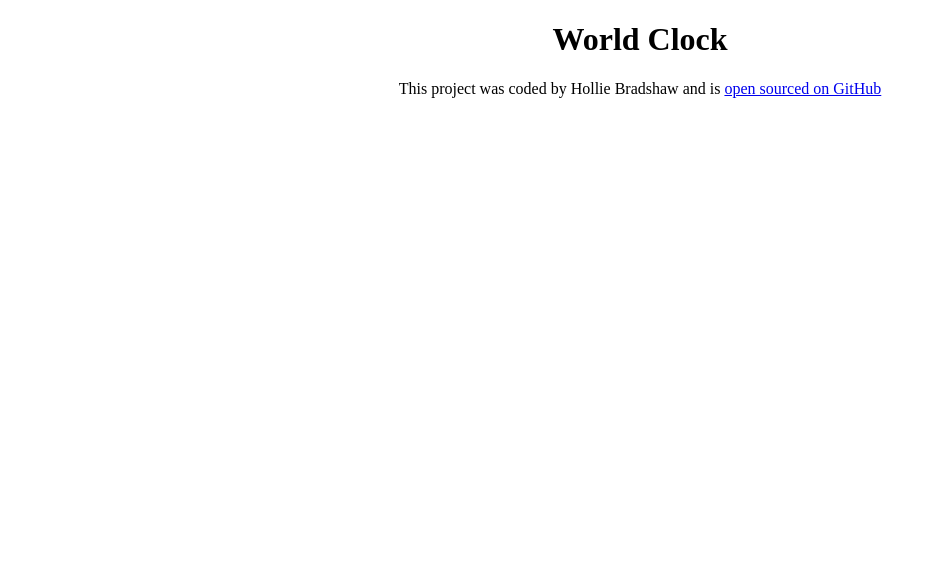
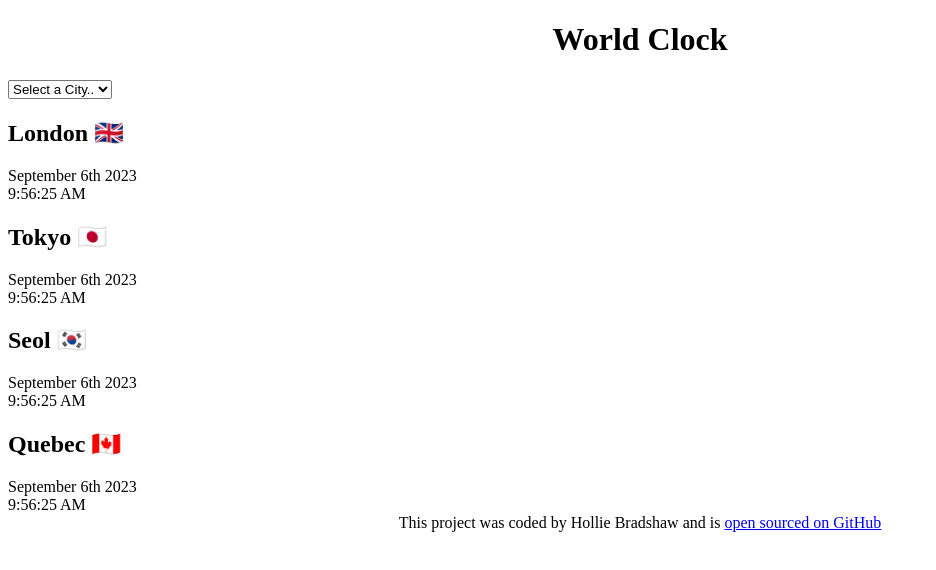
Before and after one commit to Hollieb63/world-clock, a plain HTML site: page index.html in a window 1280 px wide. Shown: the whole page, without its empty margins (0-936 px from the left). Drawn offline with Linux system fonts and the light colour scheme.

Commit message:
Added basic HTML

```diff
--- a/index.html
+++ b/index.html
@@ -7,7 +7,41 @@
     <title>World-Clock</title>
 </head>
 <body>
+    <div class="container">
   <h1>World Clock</h1>
+<select>
+    <option value="">Select a City..</option>
+    <option value=""> London</option>
+    <option value="">Tokyo</option>
+    <option value="">Seol</option>
+    <option value="">Quebec</option>
+</select>
+<div class="city">
+    <h2>London 🇬🇧</h2>
+    <div class="date">September 6th 2023</div>
+    <div class="time">9:56:25 AM</div>
+</div>
+    </div>
+
+    <div class="city">
+        <h2>Tokyo 🇯🇵</h2>
+        <div class="date">September 6th 2023</div>
+        <div class="time">9:56:25 AM</div>
+    </div>
+        </div>
+        <div class="city">
+            <h2>Seol 🇰🇷</h2>
+            <div class="date">September 6th 2023</div>
+            <div class="time">9:56:25 AM</div>
+        </div>
+            </div>
+            <div class="city">
+                <h2>Quebec 🇨🇦</h2>
+                <div class="date">September 6th 2023</div>
+                <div class="time">9:56:25 AM</div>
+            </div>
+                </div>
+
   <footer>This project was coded by Hollie Bradshaw and is <a href="https://github.com/Hollieb63/world-clock.git" target="_blank"> open sourced on GitHub</a></footer>
   <script src="Javascript/index.js"></script>
 </body>
```
